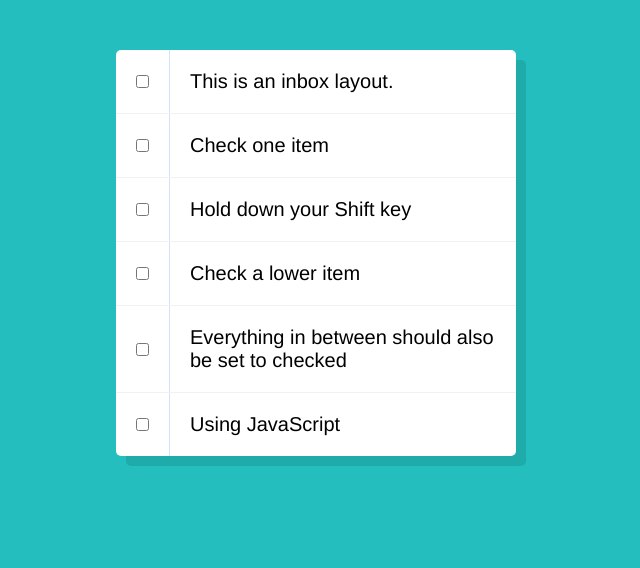
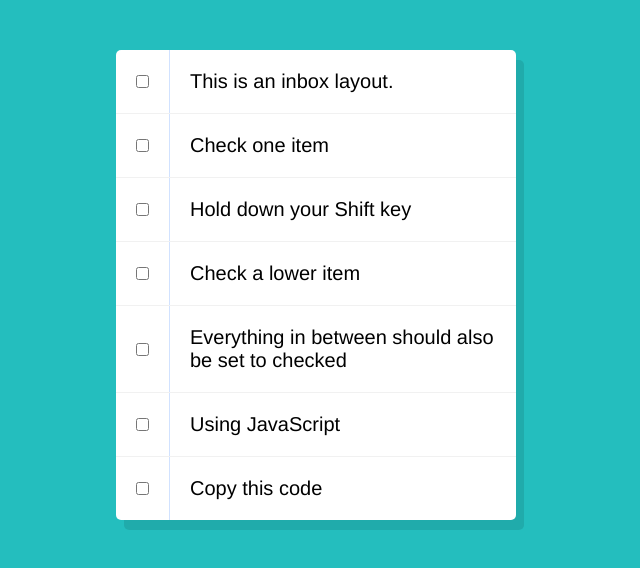
Before and after one commit to devinenoise/checkbox-multiple, a plain HTML site: page index.html in a window 1280 px wide. Shown: the whole page, without its empty margins (324-964 px from the left). Drawn offline with Linux system fonts and the light colour scheme.

Commit message:
refactor

```diff
--- a/app.js
+++ b/app.js
@@ -4,6 +4,7 @@ let lastChecked;
 
 function handleCheck(e) {
   // Check if they had the shift key down AND check that the box is being checked
+  // flag variable inBetween
   let inBetween = false;
   // hold down shift and check
   if (e.shiftKey && this.checked) {
--- a/index.html
+++ b/index.html
@@ -34,6 +34,10 @@
       <input type="checkbox">
       <p>Using JavaScript</p>
     </div>
+    <div class="item">
+      <input type="checkbox">
+      <p>Copy this code</p>
+    </div>
 
   </div>
 
--- a/style.css
+++ b/style.css
@@ -8,25 +8,25 @@ html {
   margin: 50px auto;
   background: white;
   border-radius: 5px;
-      box-shadow: 10px 10px 0 rgba(0, 0, 0, 0.1);
+  box-shadow: 8px 10px 0 rgba(0, 0, 0, 0.1);
 }
 
 .item {
   display: flex;
   align-items: center;
-      border-bottom: 1px solid #F1F1F1;
+  border-bottom: 1px solid #f1f1f1;
 }
 
 .item:last-child {
   border-bottom: 0;
 }
 
-    input:checked+p {
+input:checked + p {
   background: #fde404;
   text-decoration: line-through;
 }
 
-    input[type="checkbox"] {
+input[type='checkbox'] {
   margin: 20px;
 }
 
@@ -38,5 +38,5 @@ html {
   font-family: 'helvetica neue';
   font-size: 20px;
   font-weight: 200;
-      border-left: 1px solid #D1E2FF;
+  border-left: 1px solid #d1e2ff;
 }
```
Lines whose indentation alone changed are shown as unchanged.
